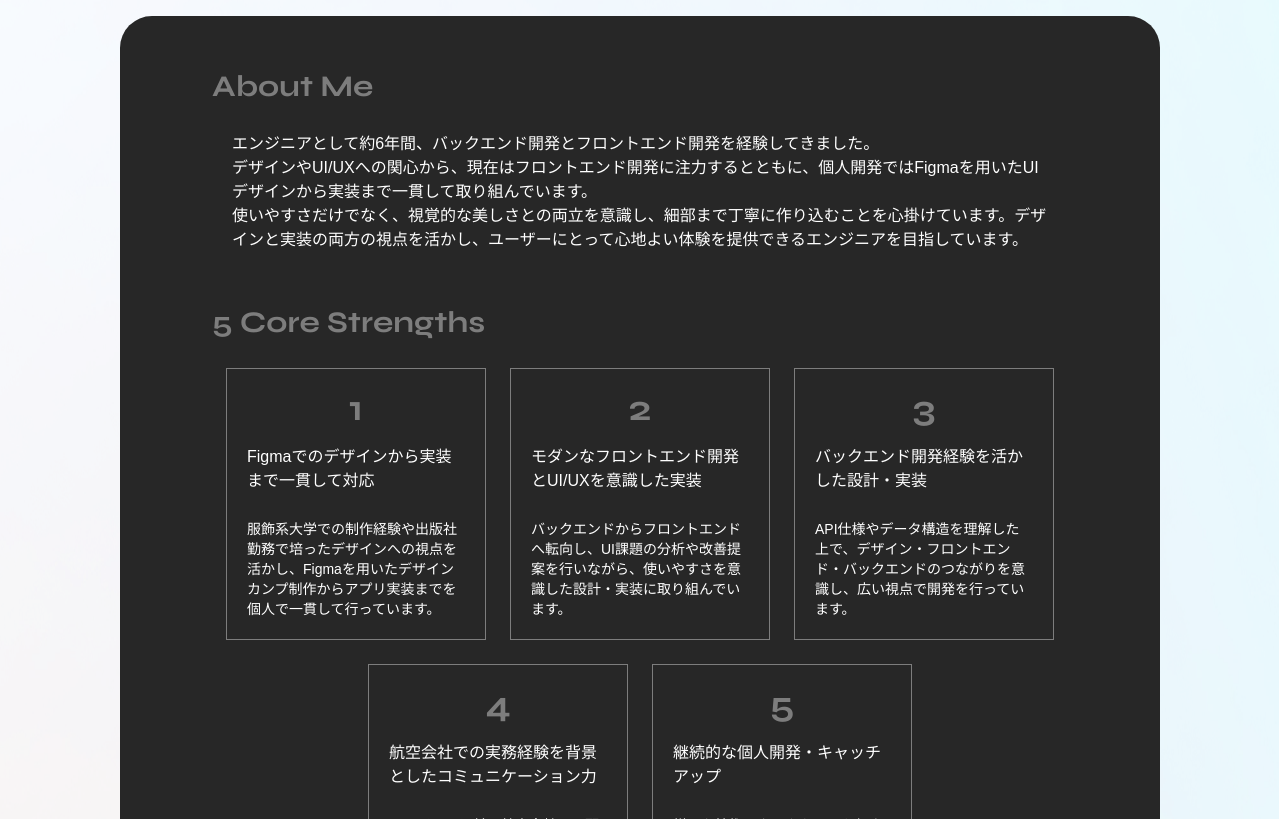
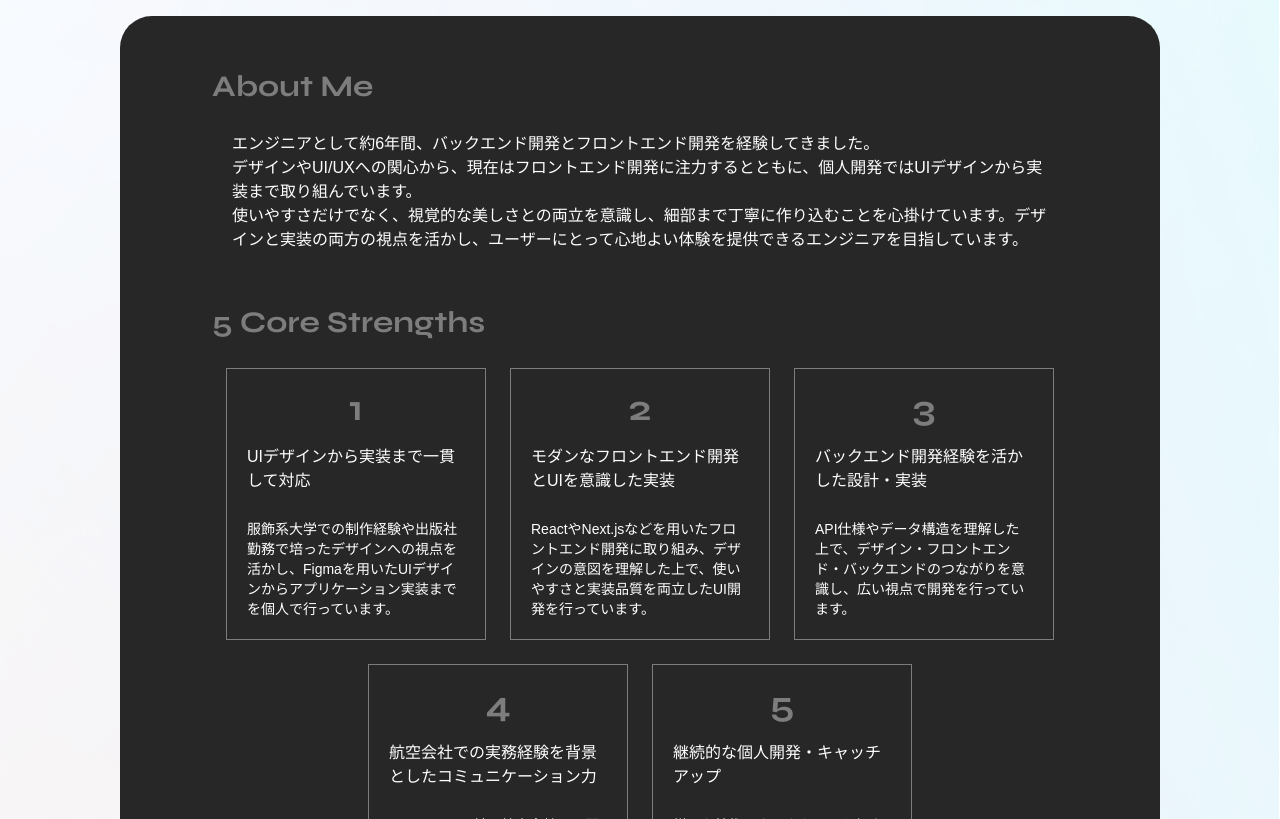
Before and after one commit to yumiirrii/portfolio, a Next.js app: page / in a window 1280 px wide. Shown: the part 620-1439 px from the top of the page. Built offline with nearby package versions, Linux system fonts and the light colour scheme; a web font is replaced by a local one.

Commit message:
data update

```diff
--- a/app/data.ts
+++ b/app/data.ts
@@ -12,15 +12,15 @@ export const landingData = {
     },
     about: {
         aboutMe:
-            "エンジニアとして約6年間、バックエンド開発とフロントエンド開発を経験してきました。\nデザインやUI/UXへの関心から、現在はフロントエンド開発に注力するとともに、個人開発ではFigmaを用いたUIデザインから実装まで一貫して取り組んでいます。\n使いやすさだけでなく、視覚的な美しさとの両立を意識し、細部まで丁寧に作り込むことを心掛けています。デザインと実装の両方の視点を活かし、ユーザーにとって心地よい体験を提供できるエンジニアを目指しています。",
+            "エンジニアとして約6年間、バックエンド開発とフロントエンド開発を経験してきました。\nデザインやUI/UXへの関心から、現在はフロントエンド開発に注力するとともに、個人開発ではUIデザインから実装まで取り組んでいます。\n使いやすさだけでなく、視覚的な美しさとの両立を意識し、細部まで丁寧に作り込むことを心掛けています。デザインと実装の両方の視点を活かし、ユーザーにとって心地よい体験を提供できるエンジニアを目指しています。",
         strengths: [
             {
-                header: "Figmaでのデザインから実装まで一貫して対応",
-                text: "服飾系大学での制作経験や出版社勤務で培ったデザインへの視点を活かし、Figmaを用いたデザインカンプ制作からアプリ実装までを個人で一貫して行っています。",
+                header: "UIデザインから実装まで一貫して対応",
+                text: "服飾系大学での制作経験や出版社勤務で培ったデザインへの視点を活かし、Figmaを用いたUIデザインからアプリケーション実装までを個人で行っています。",
             },
             {
-                header: "モダンなフロントエンド開発とUI/UXを意識した実装",
-                text: "バックエンドからフロントエンドへ転向し、UI課題の分析や改善提案を行いながら、使いやすさを意識した設計・実装に取り組んでいます。",
+                header: "モダンなフロントエンド開発とUIを意識した実装",
+                text: "ReactやNext.jsなどを用いたフロントエンド開発に取り組み、デザインの意図を理解した上で、使いやすさと実装品質を両立したUI開発を行っています。",
             },
             {
                 header: "バックエンド開発経験を活かした設計・実装",
```
